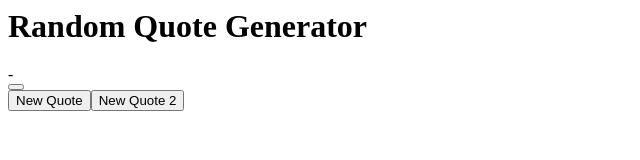
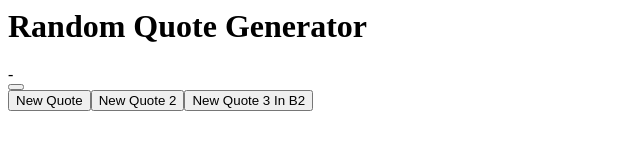
Before and after one commit to ariful-repliq/self_250128_1, a plain HTML site: page index.html in a window 1280 px wide. Shown: the whole page, without its empty margins (0-640 px from the left). Drawn offline with Linux system fonts and the light colour scheme.

Commit message:
branch commit

```diff
--- a/index.html
+++ b/index.html
@@ -12,7 +12,8 @@
 
     <div class= "new-quote-button" >
       <button class="button" id="new-quote"> New Quote
-      <button class="button" id="new-quote"> New Quote 2
+        <button class="button" id="new-quote"> New Quote 2
+        <button class="button" id="new-quote"> New Quote 3 In B2
     </div>
   </div>
 </div>
```
